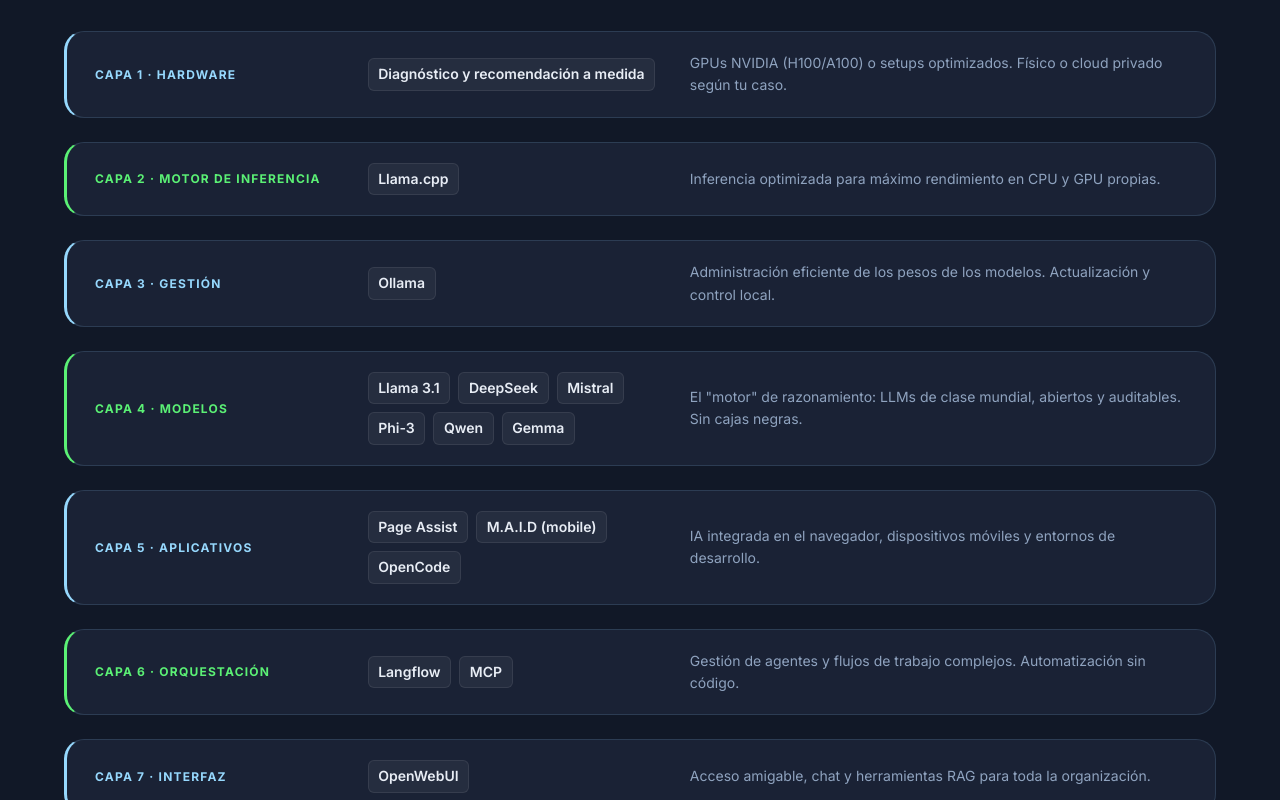
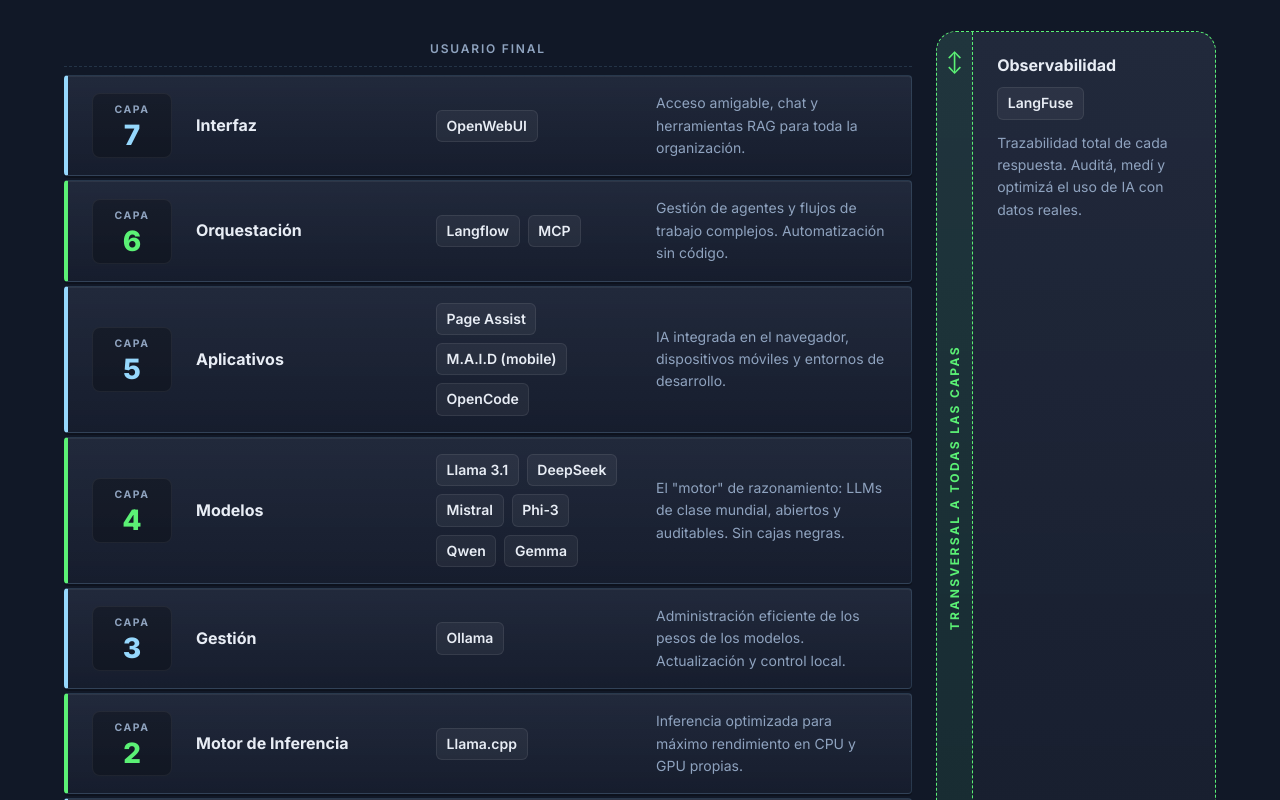
Before and after one commit to nicolasdimarco/GenIA, a React (Vite) app: page / in a window 1280 px wide. Shown: the part 3360-4160 px from the top of the page. Built offline with nearby package versions, Linux system fonts and the light colour scheme.

Commit message:
feat(arquitectura): rediseño visual de capas como stack y card transversal sticky

```diff
--- a/src/components/HowItWorks.css
+++ b/src/components/HowItWorks.css
@@ -2,53 +2,113 @@
   background: var(--color-bg-alt);
 }
 
-.howit__grid {
+.howit__diagram {
   display: grid;
-  grid-template-columns: 1fr;
+  grid-template-columns: 1fr 280px;
   gap: 1.5rem;
+  align-items: stretch;
 }
 
-.howit__card {
-  background: var(--color-bg-card);
+.howit__stack {
+  display: flex;
+  flex-direction: column;
+  gap: 4px;
+  position: relative;
+}
+
+.howit__stack-label {
+  text-align: center;
+  font-size: var(--font-size-xs);
+  font-weight: 600;
+  letter-spacing: 0.15em;
+  text-transform: uppercase;
+  color: var(--color-text-muted);
+  padding: 0.5rem 0;
+}
+
+.howit__stack-label--top {
+  border-bottom: 1px dashed var(--color-border);
+  margin-bottom: 0.25rem;
+}
+
+.howit__stack-label--bottom {
+  border-top: 1px dashed var(--color-border);
+  margin-top: 0.25rem;
+}
+
+.howit__layer {
+  background: linear-gradient(180deg, rgba(255, 255, 255, 0.03) 0%, rgba(0, 0, 0, 0.15) 100%), var(--color-bg-card);
   border: 1px solid var(--color-border);
-  border-radius: var(--border-radius-lg);
-  padding: 1.25rem 1.75rem;
-  transition: transform 0.2s ease, border-color 0.2s ease;
+  border-radius: 4px;
+  padding: 1rem 1.5rem;
   display: grid;
-  grid-template-columns: minmax(180px, 1fr) minmax(220px, 1.2fr) 2fr;
+  grid-template-columns: 80px 1fr;
   align-items: center;
   gap: 1.5rem;
+  box-shadow: inset 0 1px 0 rgba(255, 255, 255, 0.06), 0 2px 0 rgba(0, 0, 0, 0.25);
+  transition: transform 0.2s ease, box-shadow 0.2s ease;
 }
 
-.howit__card:hover {
-  transform: translateY(-3px);
+.howit__layer:hover {
+  transform: translateX(4px);
+  box-shadow: inset 0 1px 0 rgba(255, 255, 255, 0.08), 0 2px 0 rgba(0, 0, 0, 0.3), -4px 0 0 rgba(255, 255, 255, 0.04);
 }
 
-.howit__card--blue {
-  border-left: 3px solid var(--color-blue);
-  border-top: 1px solid var(--color-border);
+.howit__layer--blue {
+  border-left: 4px solid var(--color-blue);
 }
 
-.howit__card--green {
-  border-left: 3px solid var(--color-green);
-  border-top: 1px solid var(--color-border);
+.howit__layer--green {
+  border-left: 4px solid var(--color-green);
 }
 
-.howit__layer-badge {
-  font-size: var(--font-size-xs);
-  font-weight: 700;
-  letter-spacing: 0.1em;
-  text-transform: uppercase;
-  color: var(--color-text-muted);
-  margin-bottom: 0;
+.howit__num {
+  display: flex;
+  flex-direction: column;
+  align-items: center;
+  justify-content: center;
+  gap: 0.15rem;
+  padding: 0.5rem 0.75rem;
+  border-radius: 8px;
+  background: rgba(0, 0, 0, 0.25);
+  border: 1px solid rgba(255, 255, 255, 0.06);
+  min-width: 64px;
 }
 
-.howit__card--blue .howit__layer-badge {
+.howit__num-label {
+  font-size: 0.65rem;
+  font-weight: 700;
+  letter-spacing: 0.15em;
+  color: var(--color-text-muted);
+}
+
+.howit__num-value {
+  font-size: 1.75rem;
+  font-weight: 800;
+  line-height: 1;
+  font-variant-numeric: tabular-nums;
+}
+
+.howit__layer--blue .howit__num-value {
   color: var(--color-blue);
 }
 
-.howit__card--green .howit__layer-badge {
+.howit__layer--green .howit__num-value {
   color: var(--color-green);
+}
+
+.howit__body {
+  display: grid;
+  grid-template-columns: minmax(160px, 220px) minmax(200px, 1.2fr) 2fr;
+  align-items: center;
+  gap: 1.25rem;
+}
+
+.howit__layer-name {
+  font-size: var(--font-size-base);
+  font-weight: 700;
+  margin: 0;
+  color: var(--color-text);
 }
 
 .howit__tools {
@@ -56,7 +116,8 @@
   display: flex;
   flex-wrap: wrap;
   gap: 0.5rem;
-  margin-bottom: 0;
+  margin: 0;
+  padding: 0;
 }
 
 .howit__tool {
@@ -76,10 +137,97 @@
   margin: 0;
 }
 
-@media (max-width: 768px) {
-  .howit__card {
+.howit__transversal {
+  position: relative;
+  background: linear-gradient(180deg, rgba(255, 255, 255, 0.03) 0%, rgba(0, 0, 0, 0.15) 100%), var(--color-bg-card);
+  border: 1px dashed var(--color-green);
+  border-radius: var(--border-radius-lg);
+  display: grid;
+  grid-template-columns: auto 1fr;
+  align-items: stretch;
+}
+
+.howit__transversal-ribbon {
+  background: rgba(34, 197, 94, 0.08);
+  border-right: 1px dashed var(--color-green);
+  border-radius: var(--border-radius-lg) 0 0 var(--border-radius-lg);
+  display: flex;
+  flex-direction: column;
+  align-items: center;
+  justify-content: space-between;
+  gap: 1rem;
+  padding: 1.25rem 0.5rem;
+  color: var(--color-green);
+}
+
+.howit__transversal-ribbon-text {
+  writing-mode: vertical-rl;
+  transform: rotate(180deg);
+  font-size: var(--font-size-xs);
+  font-weight: 700;
+  letter-spacing: 0.2em;
+  text-transform: uppercase;
+  white-space: nowrap;
+}
+
+.howit__transversal-arrow {
+  font-size: 1.25rem;
+  line-height: 1;
+}
+
+.howit__transversal-content {
+  position: relative;
+}
+
+.howit__transversal-sticky {
+  position: sticky;
+  top: 6rem;
+  display: flex;
+  flex-direction: column;
+  gap: 0.75rem;
+  padding: 1.5rem;
+}
+
+@media (max-width: 980px) {
+  .howit__diagram {
     grid-template-columns: 1fr;
+  }
+  .howit__transversal {
+    grid-template-columns: 1fr;
+  }
+  .howit__transversal-ribbon {
+    flex-direction: row;
+    border-right: none;
+    border-bottom: 1px dashed var(--color-green);
+    padding: 0.5rem 1rem;
+    justify-content: center;
     gap: 0.75rem;
-    padding: 1.5rem;
+  }
+  .howit__transversal-ribbon-text {
+    writing-mode: horizontal-tb;
+    transform: none;
+  }
+  .howit__transversal-sticky {
+    position: static;
+    padding: 1rem 1.5rem 1.5rem;
   }
 }
+
+@media (max-width: 768px) {
+  .howit__layer {
+    grid-template-columns: 64px 1fr;
+    gap: 1rem;
+    padding: 1rem;
+  }
+  .howit__body {
+    grid-template-columns: 1fr;
+    gap: 0.5rem;
+  }
+  .howit__num {
+    min-width: 56px;
+    padding: 0.4rem 0.5rem;
+  }
+  .howit__num-value {
+    font-size: 1.5rem;
+  }
+}
--- a/src/components/HowItWorks.jsx
+++ b/src/components/HowItWorks.jsx
@@ -2,54 +2,61 @@
 
 const STACK = [
   {
-    layer: 'Capa 1 · Hardware',
+    num: 1,
+    name: 'Hardware',
     color: 'blue',
     tools: ['Diagnóstico y recomendación a medida'],
     description: 'GPUs NVIDIA (H100/A100) o setups optimizados. Físico o cloud privado según tu caso.',
   },
   {
-    layer: 'Capa 2 · Motor de Inferencia',
+    num: 2,
+    name: 'Motor de Inferencia',
     color: 'green',
     tools: ['Llama.cpp'],
     description: 'Inferencia optimizada para máximo rendimiento en CPU y GPU propias.',
   },
   {
-    layer: 'Capa 3 · Gestión',
+    num: 3,
+    name: 'Gestión',
     color: 'blue',
     tools: ['Ollama'],
     description: 'Administración eficiente de los pesos de los modelos. Actualización y control local.',
   },
   {
-    layer: 'Capa 4 · Modelos',
+    num: 4,
+    name: 'Modelos',
     color: 'green',
     tools: ['Llama 3.1', 'DeepSeek', 'Mistral', 'Phi-3', 'Qwen', 'Gemma'],
     description: 'El "motor" de razonamiento: LLMs de clase mundial, abiertos y auditables. Sin cajas negras.',
   },
   {
-    layer: 'Capa 5 · Aplicativos',
+    num: 5,
+    name: 'Aplicativos',
     color: 'blue',
     tools: ['Page Assist', 'M.A.I.D (mobile)', 'OpenCode'],
     description: 'IA integrada en el navegador, dispositivos móviles y entornos de desarrollo.',
   },
   {
-    layer: 'Capa 6 · Orquestación',
+    num: 6,
+    name: 'Orquestación',
     color: 'green',
     tools: ['Langflow', 'MCP'],
     description: 'Gestión de agentes y flujos de trabajo complejos. Automatización sin código.',
   },
   {
-    layer: 'Capa 7 · Interfaz',
+    num: 7,
+    name: 'Interfaz',
     color: 'blue',
     tools: ['OpenWebUI'],
     description: 'Acceso amigable, chat y herramientas RAG para toda la organización.',
   },
-  {
-    layer: 'Transversal · Observabilidad',
-    color: 'green',
+]
+
+const TRANSVERSAL = {
+  name: 'Observabilidad',
   tools: ['LangFuse'],
   description: 'Trazabilidad total de cada respuesta. Auditá, medí y optimizá el uso de IA con datos reales.',
-  },
-]
+}
 
 export default function HowItWorks() {
   return (
@@ -64,18 +71,55 @@
           </p>
         </div>
 
-        <div className="howit__grid" role="list">
-          {STACK.map((item) => (
-            <article key={item.layer} className={`howit__card howit__card--${item.color}`} role="listitem">
-              <div className="howit__layer-badge">{item.layer}</div>
-              <ul className="howit__tools" aria-label={`Herramientas de ${item.layer}`}>
+        <div className="howit__diagram">
+          <div className="howit__stack" role="list" aria-label="Stack de infraestructura">
+            <div className="howit__stack-label howit__stack-label--top">Usuario final</div>
+            {[...STACK].reverse().map((item) => (
+              <article
+                key={item.num}
+                className={`howit__layer howit__layer--${item.color}`}
+                role="listitem"
+                aria-label={`Capa ${item.num} ${item.name}`}
+              >
+                <div className="howit__num" aria-hidden="true">
+                  <span className="howit__num-label">CAPA</span>
+                  <span className="howit__num-value">{item.num}</span>
+                </div>
+                <div className="howit__body">
+                  <h3 className="howit__layer-name">{item.name}</h3>
+                  <ul className="howit__tools" aria-label={`Herramientas de capa ${item.num}`}>
                     {item.tools.map((tool) => (
                       <li key={tool} className="howit__tool">{tool}</li>
                     ))}
                   </ul>
                   <p className="howit__desc">{item.description}</p>
+                </div>
               </article>
             ))}
+            <div className="howit__stack-label howit__stack-label--bottom">Infraestructura física</div>
+          </div>
+
+          <aside
+            className="howit__transversal"
+            aria-label={`Capa transversal de ${TRANSVERSAL.name}`}
+          >
+            <div className="howit__transversal-ribbon" aria-hidden="true">
+              <span className="howit__transversal-arrow">↕</span>
+              <span className="howit__transversal-ribbon-text">Transversal a todas las capas</span>
+              <span className="howit__transversal-arrow">↕</span>
+            </div>
+            <div className="howit__transversal-content">
+              <div className="howit__transversal-sticky">
+                <h3 className="howit__layer-name">{TRANSVERSAL.name}</h3>
+                <ul className="howit__tools" aria-label={`Herramientas transversales`}>
+                  {TRANSVERSAL.tools.map((tool) => (
+                    <li key={tool} className="howit__tool">{tool}</li>
+                  ))}
+                </ul>
+                <p className="howit__desc">{TRANSVERSAL.description}</p>
+              </div>
+            </div>
+          </aside>
         </div>
       </div>
     </section>
```
Lines whose indentation alone changed are shown as unchanged.
